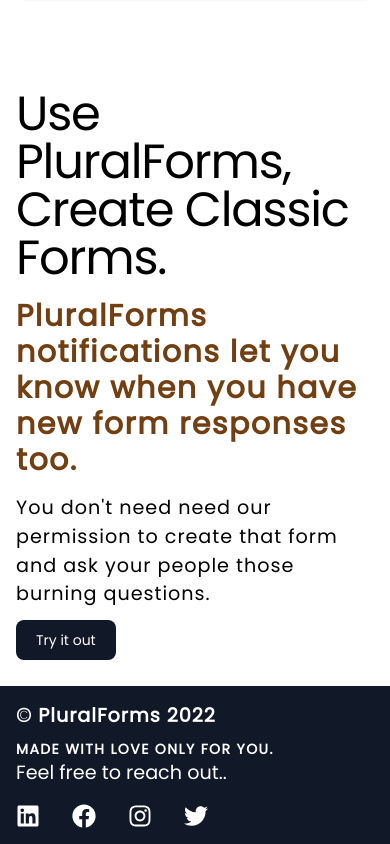
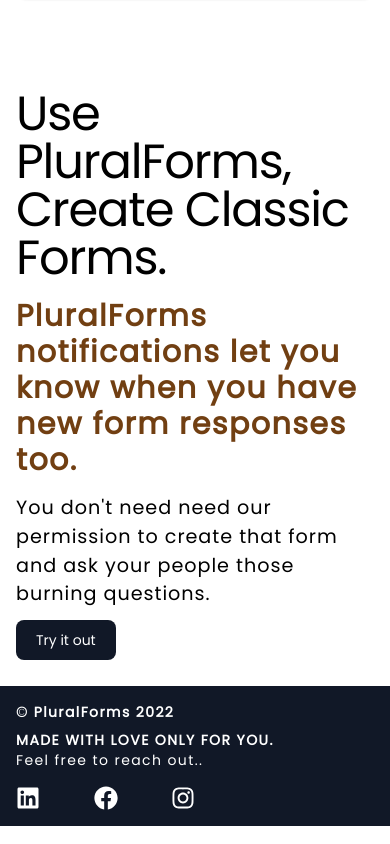
Before and after one commit to prinxsabelo/pluralforms-website, a Next.js app: page / in a window 390 px wide. Shown: the part 2845-3689 px from the top of the page. Built offline with nearby package versions, Linux system fonts and the light colour scheme.

Commit message:
Meta changes version 1

```diff
--- a/components/Footer.js
+++ b/components/Footer.js
@@ -5,8 +5,8 @@
 
 const Footer = () => {
     return (
-        <footer className='bg-gray-900  px-4 sm:px-16  flex flex-col sm:flex-row w-full justify-between text-white py-4'>
-            <div className='font-semibold tracking-wider'>
+        <footer className='bg-gray-900 tracking-widest text-sm px-4 sm:px-16  flex flex-col sm:flex-row w-full justify-between text-white py-4'>
+            <div className='font-semibold '>
                 <div>
                     &copy; PluralForms  {new Date().getFullYear()}
                 </div>
@@ -19,7 +19,7 @@
                 <div>Feel free to reach out..</div>
                 <nav className="flex gap-10 sm:gap-6 mt-4 sm:mt-1 text-white space-y-1">
                     <SocialIcons>
-                        <SocialIconLink href="https://linkedin.com/" aria_label="Linkedin" target="_blank"
+                        <SocialIconLink href="https://linkedin.com/pluralforms" aria_label="Linkedin" target="_blank"
                             rel="noreferrer" data-name="Linkedin" title="PluralForms on Linkedin">
                             <FaLinkedin />
                         </SocialIconLink>
@@ -27,15 +27,10 @@
                             target="_blank" rel="noreferrer" data-name="Facebook" title="PluralForms on Facebook">
                             <FaFacebook />
                         </SocialIconLink>
-                        <SocialIconLink href="https://instagram.com/" aria_label="Instagram" target="_blank"
+                        <SocialIconLink href="https://instagram.com/pluralforms" aria_label="Instagram" target="_blank"
                             rel="noreferrer" data-name="Instagram" title="PluralForms on Instagram">
                             <FaInstagram />
                         </SocialIconLink>
-                        <SocialIconLink href="https://twitter.com/" aria_label="Twitter" target="_blank"
-                            rel="noreferrer" data-name="Twitter" title="PluralForms on Twitter">
-                            <FaTwitter />
-                        </SocialIconLink>
-
 
 
                     </SocialIcons>
--- a/components/Header.js
+++ b/components/Header.js
@@ -7,7 +7,7 @@
         <>
             <header className='pl-3 sm:pl-6 pr-1 sm:pr-3 py-3 sm:px-16  flex justify-between items-center
                          bg-white shadow border fixed top-0 left-0 right-0 z-50 '>
-                <Link aria-label="PluralForms" aria-current="page" href="https://pluralforms.com" passHref={true} >
+                <Link aria-label="PluralForms" aria-current="page" href="https://www.pluralforms.com" passHref={true} >
                     <a className='text-2xl flex items-center tracking-wide sm:px-8'>
                         <Image src="/plural.svg" width="25" height="25" alt="logo" objectFit="contain" />
                         PluralForms
@@ -16,7 +16,7 @@
                 </Link>
                 <nav >
                     <Link aria-label="PluralForms"
-                        href="https://pluralforms.com" passHref={true} >
+                        href="https://app.pluralforms.com" passHref={true} >
                         <a className="bg-yellow-900 text-white p-2 tracking-wider text-sm sm:text-lg tracking-wide
                                 rounded-lg hover:bg-gray-800 font-medium cursor-pointer block truncate">
                             Get started <span className='hidden sm:inline-block'> — it&apos;s free </span>
--- a/components/Plural.js
+++ b/components/Plural.js
@@ -21,7 +21,7 @@
                             No login, No hassle. <span className='font-semibold'>PluralForms is free</span>
                         </p>
 
-                        <Link aria-label="Start Building" href="https://pluralforms.com">
+                        <Link aria-label="Start Building" href="https://app.pluralforms.com">
                             <a className='bg-gray-800 px-8 py-2 rounded-lg focus:ring-yellow-300 focus:ring-4 mt-2
                              text-yellow-100 text-xl tracking-wider  hover:bg-yellow-600 font-medium rounded-lg'>   Start Building</a>
                         </Link>
--- a/components/Power.js
+++ b/components/Power.js
@@ -12,7 +12,7 @@
                 and ask your people those burning questions.
             </p>
             <div>
-                <Link passHref={true} href="https://pluralforms.com">
+                <Link passHref={true} href="https://app.pluralforms.com">
                     <a aria-label="Try PluralForms" className="bg-gray-900 text-white  hover:bg-yellow-600 focus:ring-4
                                      focus:ring-yellow-300 text-lg
                                     font-medium rounded-lg text-sm px-5 py-2.5 text-center mr-2 mb-2
--- a/pages/_app.js
+++ b/pages/_app.js
@@ -5,11 +5,11 @@
   return (
     <>
       <Head>
-        <title>PluralForms: Best Africa Free Online Form Builder</title>
+        <title>PluralForms: Africa Online Form Builder</title>
         <meta charSet='utf-8' />
         <meta content='IE=edge' httpEquiv='X-UA-Compatible' />
         <meta content="en" httpEquiv="content-language" />
-        <link rel="canonical" href="pluralforms.com" />
+        <link rel="canonical" href="https://www.pluralforms.com/" />
         <meta name="viewport" content="initial-scale=1.0, width=device-width" />
         <meta name="keywords" content="PluralForms, Africa form builder,PluralForms is free, no login,
                                         free forever, create forms,  plural forms, form analysis, online form builder"/>
@@ -18,9 +18,9 @@
         <meta name="robots" content="ALL" />
         <meta property="og:image:width" content="1200" />
         <meta property="og:image:height" content="628" />
-        <meta property="og:type" content="website" />
+        <meta property="og:type" content="article" />
         <meta property="og:url" content="https://www.pluralforms.com/" />
-        <meta property="og:title" content="PluralForms: Best Africa Free Online Form Builder" />
+        <meta property="og:title" content="PluralForms:  Africa Online Form Builder" />
         <meta property="og:description" content="Best Africa form builder. Completely blended for you to create forms
                                           and get detailed analysis of your form responses. No login, No hassle. PluralForms is free" />
 
--- a/styles/globals.css
+++ b/styles/globals.css
@@ -47,7 +47,7 @@
     overflow: hidden;
     height: 300px;
     width: 100%;
-    background: url('../public/sprinkle.svg');
+    background: url('/sprinkle.svg');
     display: flex;
     justify-content: center;
     background-repeat: repeat-x;
```
